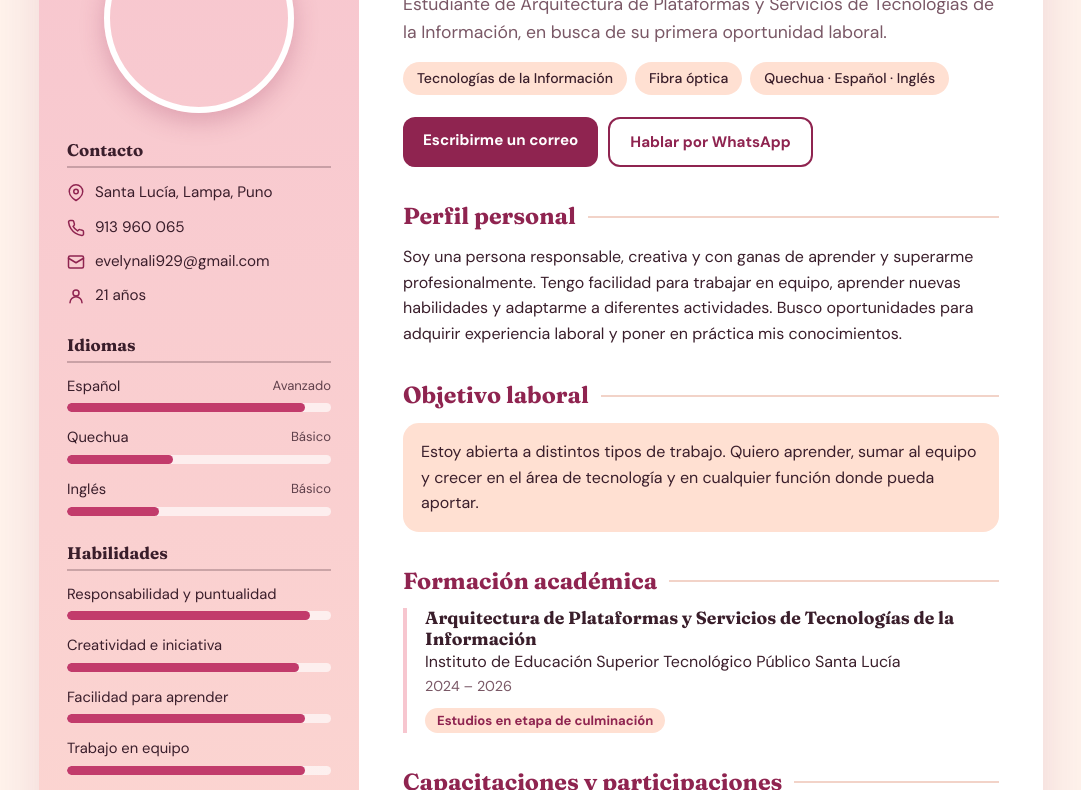
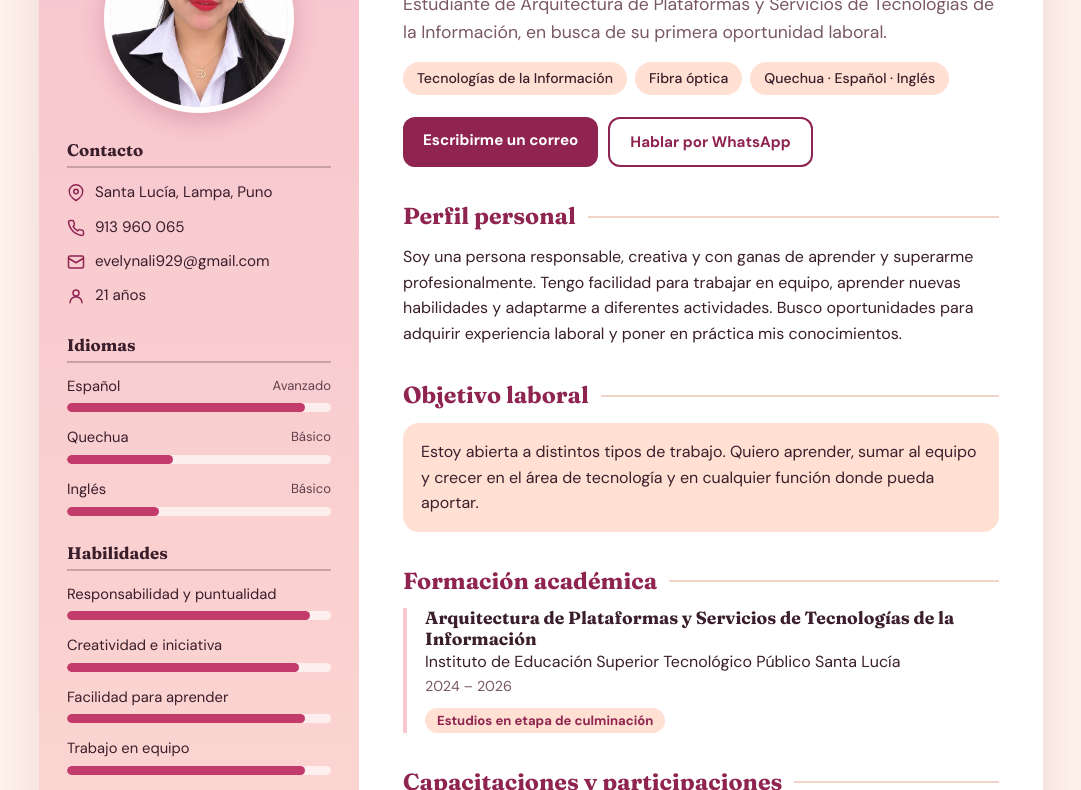
Before and after one commit to evelynali929-dot/MI-CV-EVELYN-APAZA-ALI, a plain HTML site: page index.html in a window 1280 px wide. Shown: the part 145-935 px from the top of the page, without its empty margins (99-1180 px from the left). Drawn offline with Linux system fonts and the light colour scheme.

Commit message:
Update image source from foto.jpg to foto.jfif

```diff
--- a/index.html
+++ b/index.html
@@ -13,7 +13,7 @@
 <div class="sheet">
 
   <aside class="side">
-    <div class="photo"><img src="foto.jpg" alt="Foto de Evelyn Lesly Apaza Ali"></div>
+    <div class="photo"><img src="foto.jfif" alt="Foto de Evelyn Lesly Apaza Ali"></div>
 
     <h2>Contacto</h2>
     <ul class="contact">
```
